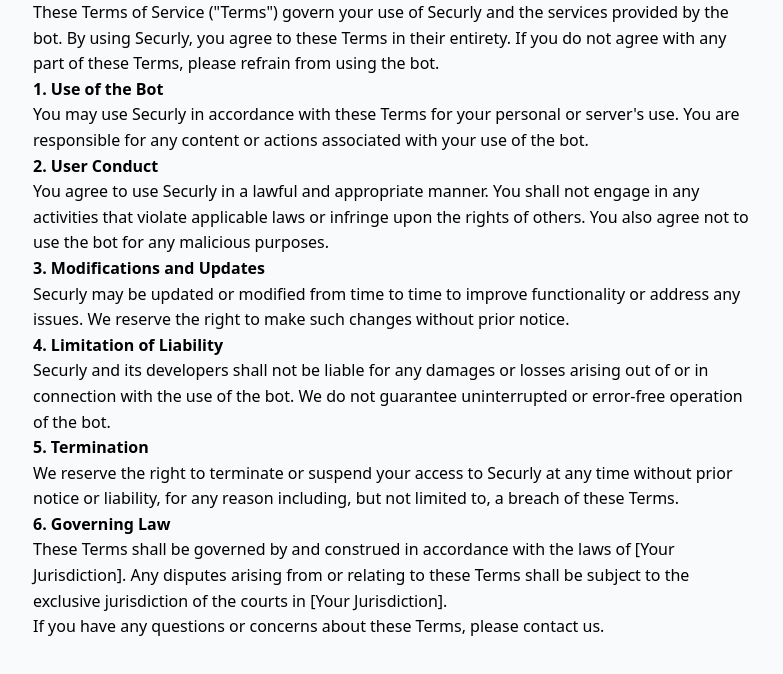
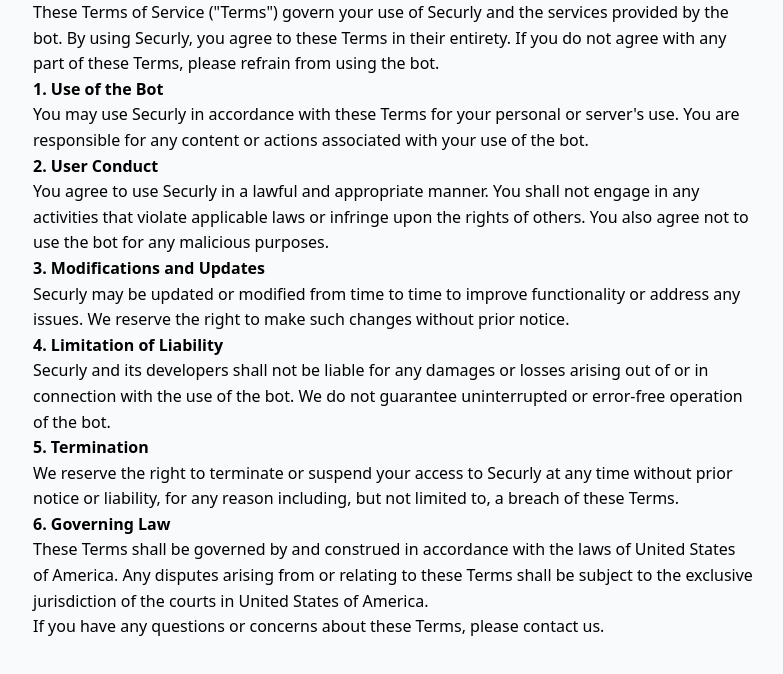
Before and after one commit to Zellias/Securly, a plain HTML site: page tos.html in a window 1280 px wide. Shown: the part 102-776 px from the top of the page, without its empty margins (247-1030 px from the left). Drawn offline with nearby package versions, Linux system fonts and the light colour scheme.

Commit message:
Update tos.html

```diff
--- a/tos.html
+++ b/tos.html
@@ -65,7 +65,7 @@
       <p class="terms-of-service-text">
         <strong>6. Governing Law</strong>
         <br>
-        These Terms shall be governed by and construed in accordance with the laws of [Your Jurisdiction]. Any disputes arising from or relating to these Terms shall be subject to the exclusive jurisdiction of the courts in [Your Jurisdiction].
+        These Terms shall be governed by and construed in accordance with the laws of United States of America. Any disputes arising from or relating to these Terms shall be subject to the exclusive jurisdiction of the courts in United States of America.
       </p>
       <p class="terms-of-service-text">
         If you have any questions or concerns about these Terms, please contact us.
```
